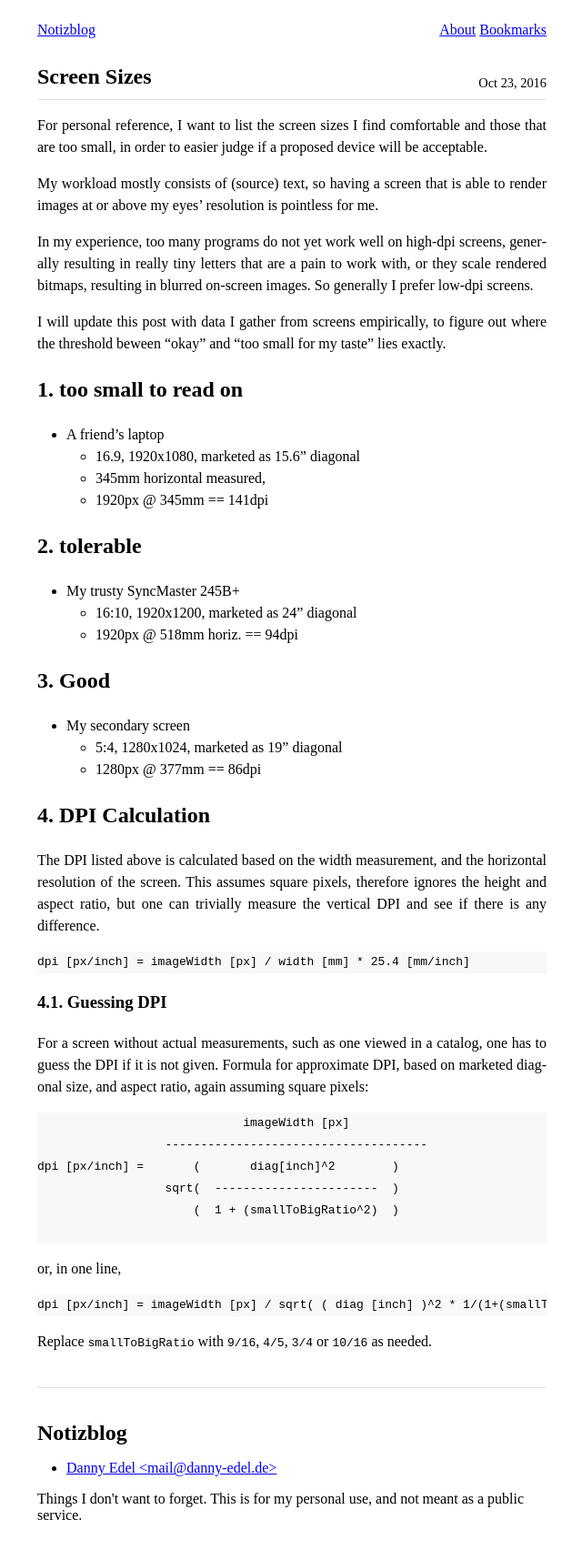
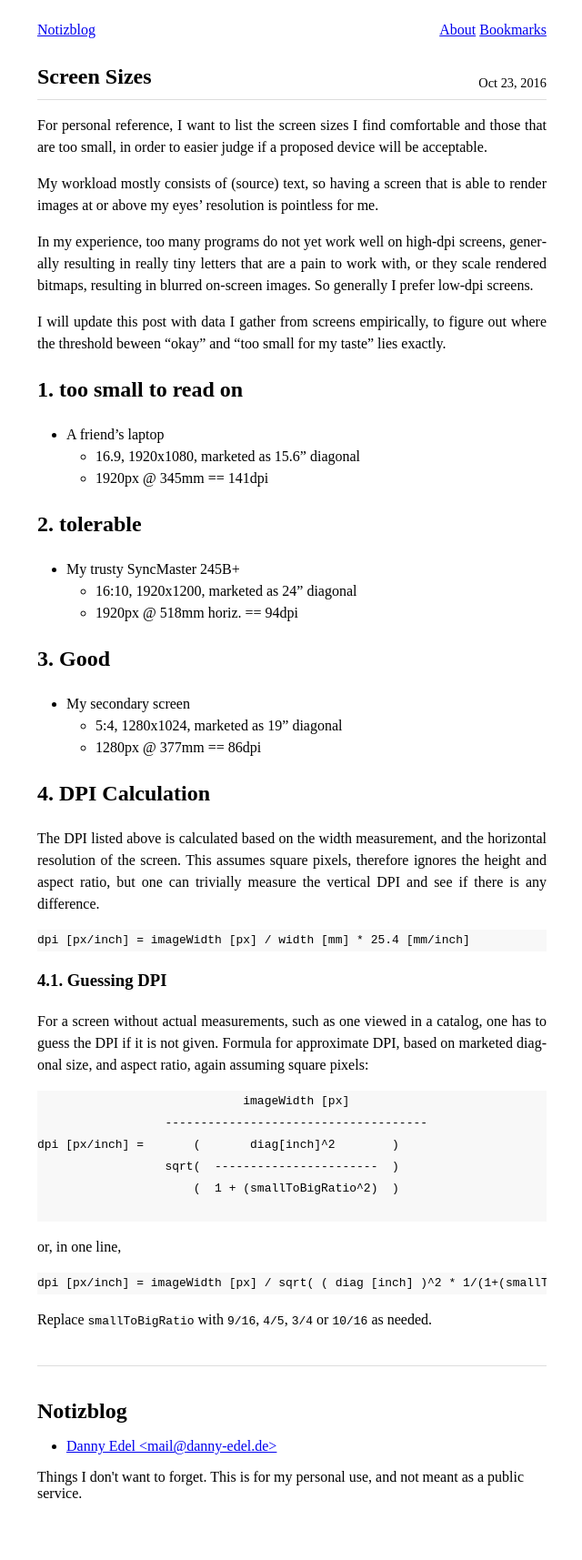
Before and after one commit to dannyedel/blog, a Jekyll site: the page built from _posts/2016-10-23-screen-sizes.md, in a window 1280 px wide. Shown: the whole page at 91% size, without its empty margins (319-959 px from the left). Built offline with Jekyll 4.4.1, drawn with Linux system fonts in a browser that asks for light colours; after the commit the page ends 1691 px from its top, so only the background shows below that.

Commit message:
drop 'horiz measured' line
it is repeated in the next line

```diff
--- a/_posts/2016-10-23-screen-sizes.md
+++ b/_posts/2016-10-23-screen-sizes.md
@@ -25,7 +25,6 @@ and "too small for my taste" lies exactly.
 
 * A friend's laptop
   * 16.9, 1920x1080, marketed as 15.6" diagonal
-  * 345mm horizontal measured,
   * 1920px @ 345mm == 141dpi
 
 ## tolerable
```
